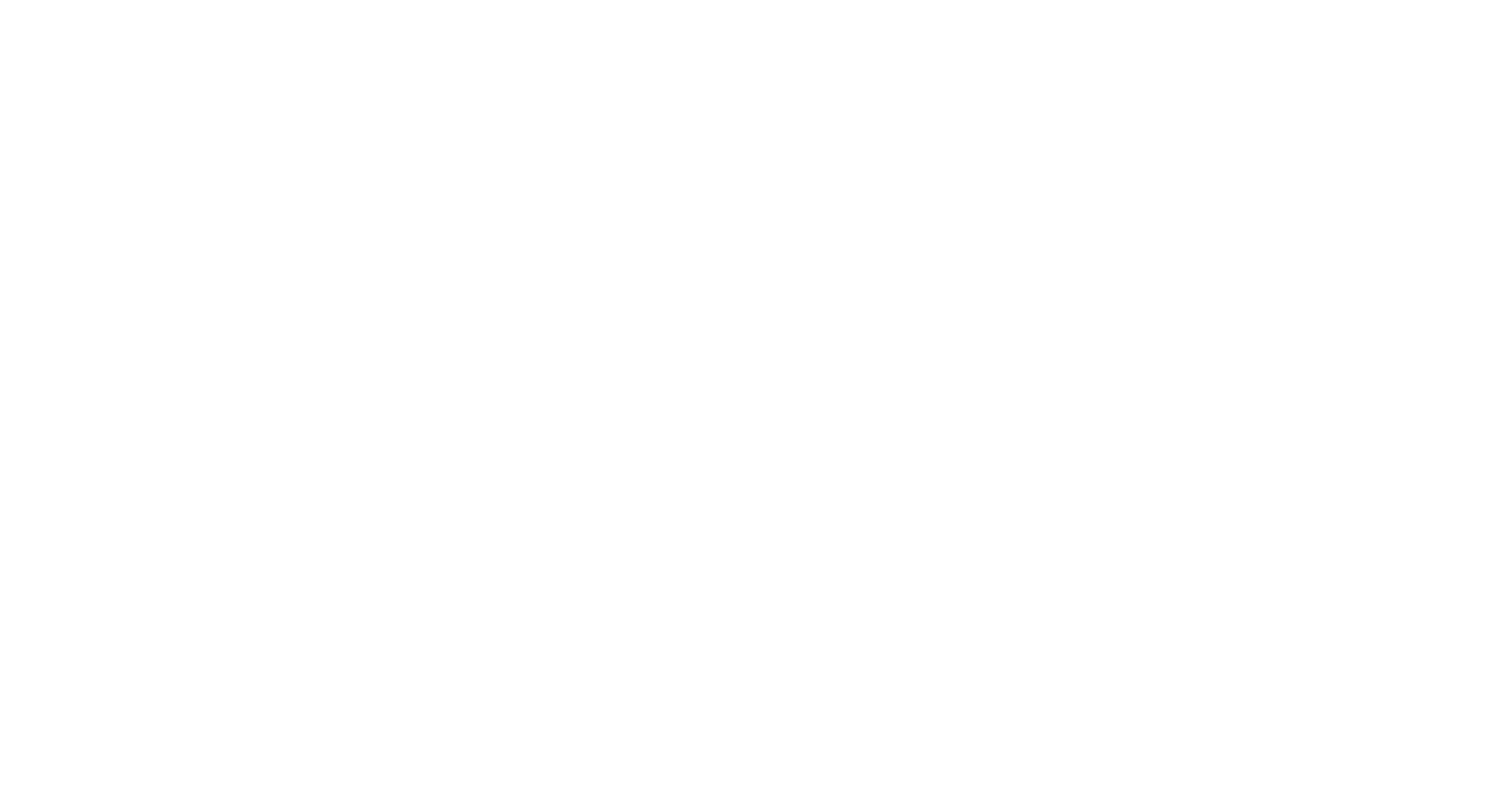
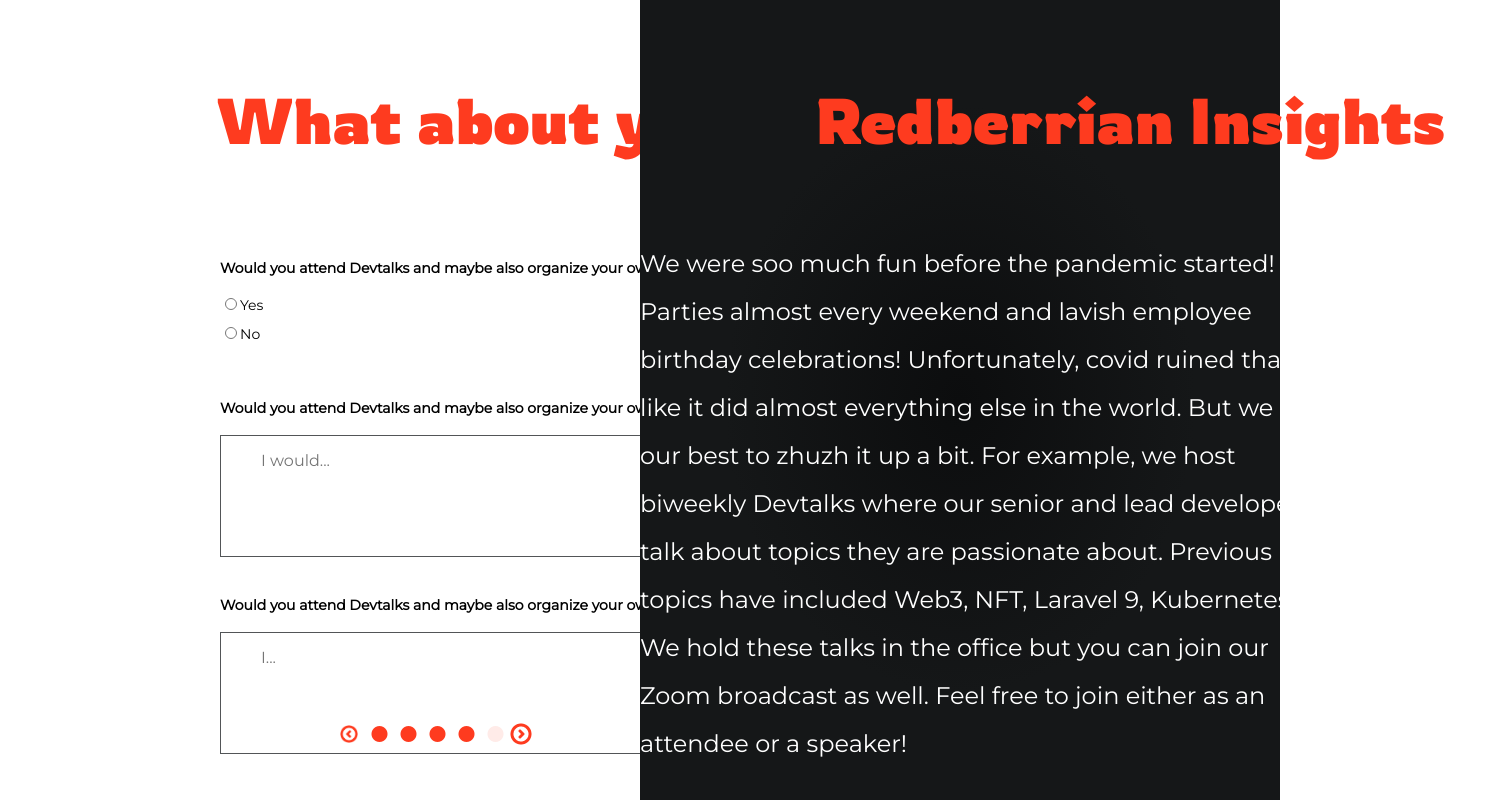
Before and after one commit to giopantsulaia/personal-questionnaire-react, a React (Create React App) app: page /insights in a window 1280 px wide. Before the commit this address had no page. Shown: the top 800 px of the page, 1510 px wide, since content can reach past the window. Built offline with nearby package versions, Linux system fonts and the light colour scheme.

Commit message:
added redberian insights and submit page

```diff
--- a/src/App.js
+++ b/src/App.js
@@ -4,6 +4,8 @@ import Personal from "./components/Personal";
 import Skillset from "./components/Skillset";
 import { useState } from "react";
 import Covid from "./components/Covid";
+import Insights from "./components/Insights";
+import Submit from "./components/Submit";
 
 function App() {
   const [input, setInput] = useState("");
@@ -30,6 +32,8 @@ function App() {
             }
           />
           <Route path="covid" element={<Covid />} />
+          <Route path="insights" element={<Insights />} />
+          <Route path="submit" element={<Submit />} />
         </Routes>
       </div>
     </Router>
--- a/src/components/Covid.js
+++ b/src/components/Covid.js
@@ -102,6 +102,7 @@ export default function Covid({ linkStyle }) {
                 selected={selectedDate}
                 onChange={(date) => setSelectedDate(date)}
                 placeholderText="Date"
+                required
                 maxDate={new Date()}
               />
               <img src={calendar} className="date-btn"></img>
@@ -138,6 +139,7 @@ export default function Covid({ linkStyle }) {
                 selected={selectedDate}
                 onChange={(date) => setSelectedDate(date)}
                 placeholderText="Date"
+                required
                 maxDate={new Date()}
               />
               <img src={calendar} className="date-btn2"></img>
@@ -156,13 +158,13 @@ export default function Covid({ linkStyle }) {
             <Link to="/covid" style={linkStyle}>
               <i className="fas fa-circle "></i>
             </Link>
-            <Link to="/covid" style={linkStyle}>
+            <Link to="/insights" style={linkStyle}>
               <i className="fas fa-circle dark"></i>
             </Link>
-            <Link to="/covid" style={linkStyle}>
+            <Link to="/submit" style={linkStyle}>
               <i className="fas fa-circle dark"></i>
             </Link>
-            <Link to="/covid" style={linkStyle}>
+            <Link to="/insights" style={linkStyle}>
               <img src={next} className="next"></img>
             </Link>
           </div>
--- a/src/components/Insights.css
+++ b/src/components/Insights.css
@@ -0,0 +1,29 @@
+.devtalk {
+  height: 400px;
+  padding-bottom: 0px;
+  margin-left: 120px;
+}
+.devtalk-cont {
+  display: flex;
+  flex-direction: column;
+  align-items: flex-start;
+  font-family: Montserrat;
+  font-style: normal;
+  font-weight: normal;
+  font-size: 14px;
+  margin-left: 100px;
+  width: 455px;
+}
+textarea {
+  width: 100%;
+  font-family: Montserrat;
+  box-sizing: border-box;
+  border: 1px solid #525557;
+  background-color: #ffffff;
+  font-size: 16px;
+  height: 122px;
+  resize: none;
+  padding: 15px 40px;
+  outline: none;
+  margin-bottom: 20px;
+}
--- a/src/components/Insights.js
+++ b/src/components/Insights.js
@@ -0,0 +1,126 @@
+import React from "react";
+import { Link } from "react-router-dom";
+import previous from "../images/Previous.png";
+import next from "../images/Next.png";
+import { useState } from "react";
+import "./Insights.css";
+export default function Insights({ linkStyle }) {
+  const [formData, setFormData] = useState({
+    attendence: "",
+    speakAbout: "",
+    somethingSpecial: "",
+  });
+  function handleChange(event) {
+    const { name, value } = event.target;
+    setFormData((prevFormData) => {
+      return {
+        ...prevFormData,
+        [name]: value,
+      };
+    });
+  }
+  const descStyles = {
+    width: "705px",
+    height: "606px",
+  };
+
+  return (
+    <div>
+      <main className="main-container">
+        <div className="left-cont">
+          <h1 className="covid-title">What about you?</h1>
+          <form className="devtalk">
+            <div className="work-preference">
+              <h4 className="pref-title">
+                Would you attend Devtalks and maybe also organize your own?
+              </h4>
+              <label htmlFor="yes">
+                <input
+                  type="radio"
+                  name="attendence"
+                  value={true}
+                  required
+                  id="yes"
+                  onChange={handleChange}
+                />
+                Yes
+              </label>
+              <label htmlFor="no">
+                <input
+                  type="radio"
+                  name="attendence"
+                  value={false}
+                  required
+                  id="no"
+                  onChange={handleChange}
+                />
+                No
+              </label>
+            </div>
+            <div className="devtalk-cont">
+              <h4 className="pref-title">
+                Would you attend Devtalks and maybe also organize your own?
+              </h4>
+              <textarea
+                placeholder="I would..."
+                name="speakAbout"
+                value={formData.speakAbout}
+                onChange={handleChange}
+              ></textarea>
+            </div>
+            <div className="devtalk-cont">
+              <h4 className="pref-title">
+                Would you attend Devtalks and maybe also organize your own?
+              </h4>
+              <textarea
+                placeholder="I..."
+                name="somethingSpecial"
+                value={formData.somethingSpecial}
+                onChange={handleChange}
+              ></textarea>
+            </div>
+            <div className="pagination">
+              <Link to="/covid" style={linkStyle}>
+                <img src={previous} className="previous"></img>
+              </Link>
+              <Link to="/personal-info" style={linkStyle}>
+                <i className="fas fa-circle"></i>
+              </Link>
+              <Link to="/technical-skillset" style={linkStyle}>
+                <i className="fas fa-circle"></i>
+              </Link>
+              <Link to="/covid" style={linkStyle}>
+                <i className="fas fa-circle "></i>
+              </Link>
+              <Link to="/insights" style={linkStyle}>
+                <i className="fas fa-circle"></i>
+              </Link>
+              <Link to="/covid" style={linkStyle}>
+                <i className="fas fa-circle dark"></i>
+              </Link>
+              <Link to="/submit" style={linkStyle}>
+                <img src={next} className="next"></img>
+              </Link>
+            </div>
+          </form>
+          <div className="selected-skills"></div>
+        </div>
+        <div className="right-cont">
+          <h1 className="covid-title">Redberrian Insights</h1>
+          <p className="description" style={descStyles}>
+            We were soo much fun before the pandemic started! Parties almost
+            every weekend and lavish employee birthday celebrations!
+            Unfortunately, covid ruined that fun like it did almost everything
+            else in the world. But we try our best to zhuzh it up a bit. For
+            example, we host biweekly Devtalks where our senior and lead
+            developers talk about topics they are passionate about. Previous
+            topics have included Web3, NFT, Laravel 9, Kubernetes, etc. We hold
+            these talks in the office but you can join our Zoom broadcast as
+            well. Feel free to join either as an attendee or a speaker!
+          </p>
+        </div>
+      </main>
+      );
+    </div>
+  );
+}
--- a/src/components/Personal.js
+++ b/src/components/Personal.js
@@ -67,13 +67,22 @@ export default function Personal({ linkStyle }) {
             onChange={handleChange}
             required
           />
-          <input
+          {/* <input
             type="number"
             placeholder="+995 5_ _ _ _"
             name="phoneNum"
             value={userInfo.phoneNum}
             onChange={handleChange}
-          />
+          /> */}
+          <input
+            type="tel"
+            id="phone"
+            name="phoneNum"
+            placeholder="+995 5_ _ _ _"
+            pattern="(\+|995)\d{9,9}"
+            value={userInfo.phoneNum}
+            onChange={handleChange}
+          ></input>
           <div className="pagination">
             <Link to="/" style={linkStyle}>
               <img src={previous} className="previous"></img>
@@ -87,10 +96,10 @@ export default function Personal({ linkStyle }) {
             <Link to="/covid" style={linkStyle}>
               <i className="fas fa-circle dark"></i>
             </Link>
-            <Link to="/covid" style={linkStyle}>
+            <Link to="/insights" style={linkStyle}>
               <i className="fas fa-circle dark"></i>
             </Link>
-            <Link to="/covid" style={linkStyle}>
+            <Link to="/submit" style={linkStyle}>
               <i className="fas fa-circle dark"></i>
             </Link>
             <Link to="/technical-skillset" style={linkStyle}>
--- a/src/components/Skillset.js
+++ b/src/components/Skillset.js
@@ -9,13 +9,20 @@ export default function Skillset({ input, setInput, chosen, setChosen }) {
   //SKILLS FETCHED FROM API
   const [skills, setSkills] = useState([]);
   useEffect(() => {
+    let isSubscribed = true;
     fetch("https://bootcamp-2022.devtest.ge/api/skills")
       .then((res) => res.json())
       .then((data) => {
         setSkills(data);
       })
       .catch((err) => {
-        console.log(err);
+        if (isSubscribed) {
+          setSkills((prevSkills) => ({
+            ...prevSkills,
+            err,
+          }));
+        }
+        return () => (isSubscribed = false);
       });
   }, []);
 
@@ -108,9 +115,6 @@ export default function Skillset({ input, setInput, chosen, setChosen }) {
             );
           })}
         </div>
-        {/* <Link to="/personal-info">
-          <button>BACK</button>
-        </Link> */}
         <div className="pagination">
           <Link to="/personal-info" style={linkStyle}>
             <img src={previous} className="previous"></img>
@@ -124,10 +128,10 @@ export default function Skillset({ input, setInput, chosen, setChosen }) {
           <Link to="/covid" style={linkStyle}>
             <i className="fas fa-circle dark"></i>
           </Link>
-          <Link to="/covid" style={linkStyle}>
+          <Link to="/insights" style={linkStyle}>
             <i className="fas fa-circle dark"></i>
           </Link>
-          <Link to="/covid" style={linkStyle}>
+          <Link to="/submit" style={linkStyle}>
             <i className="fas fa-circle dark"></i>
           </Link>
           <Link to="/covid" style={linkStyle}>
--- /dev/null
+++ b/src/components/Submit.css
@@ -0,0 +1,14 @@
+.submit-cont {
+  display: flex;
+  align-items: center;
+  flex-direction: column;
+  line-height: 20px;
+  margin-top: 330px;
+}
+.submitPage {
+  background: radial-gradient(50% 50% at 50% 50%, #0c0d0e 0%, #151718 73.44%);
+  position: absolute;
+  width: 100%;
+  height: 100%;
+  text-align: center;
+}
--- /dev/null
+++ b/src/components/Submit.js
@@ -0,0 +1,17 @@
+import React from "react";
+import "./Submit.css";
+import { Link } from "react-router-dom";
+export default function Submit() {
+  return (
+    <div>
+      <main className="submitPage">
+        <div className="submit-cont">
+          <button className="start-btn">Submit</button>
+          <Link to="/insights" className="submitted-apps">
+            Go back
+          </Link>
+        </div>
+      </main>
+    </div>
+  );
+}
```
